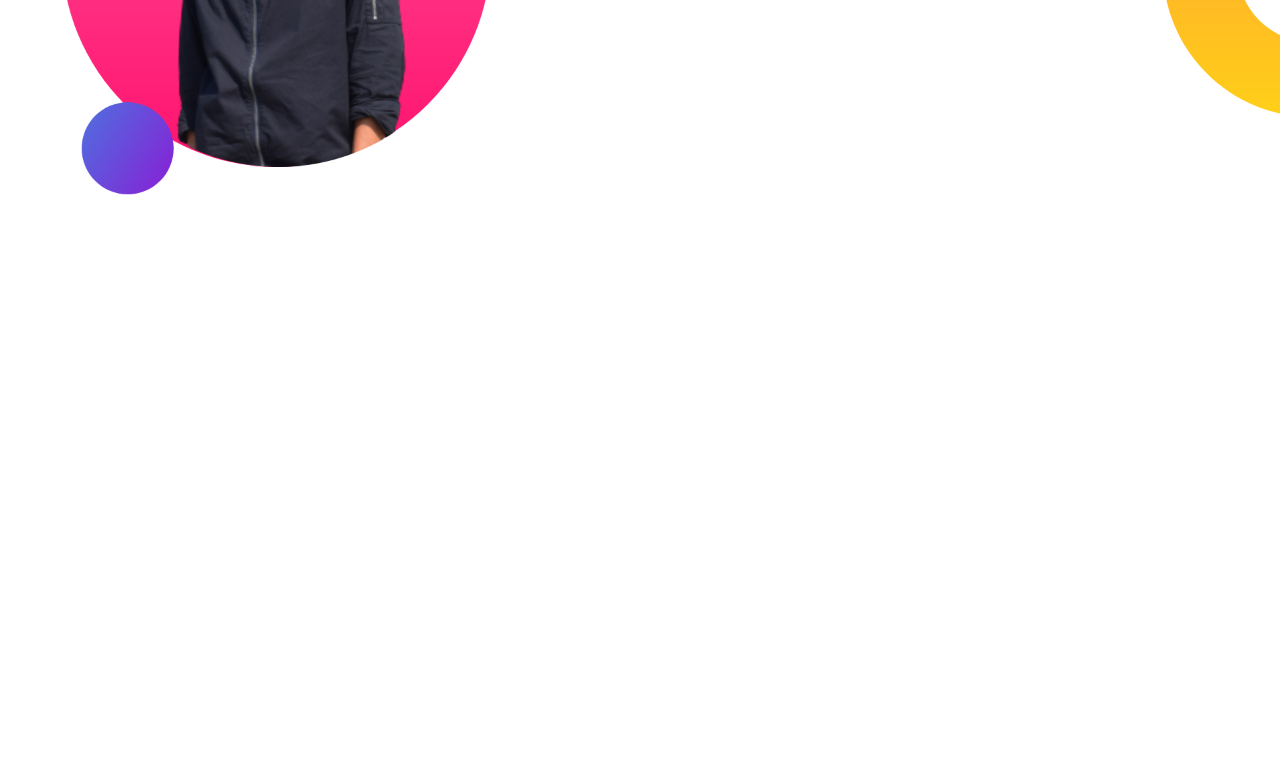
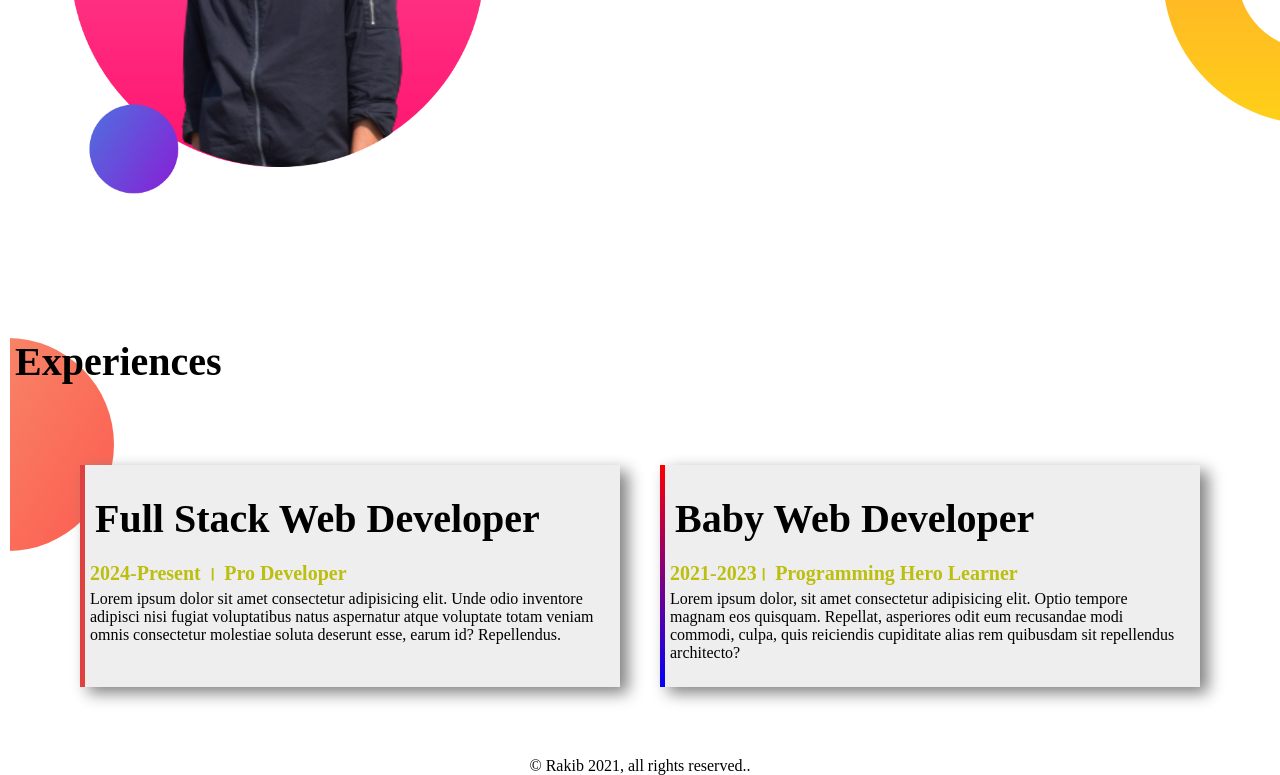
Before and after one commit to sheikhrakib0/My-portfolio1, a plain HTML site: page index.html in a window 1280 px wide. Shown: the part 914-1689 px from the top of the page. Before the commit the page ends 1143 px from the top, so only its background shows below. Drawn offline with nearby package versions, Linux system fonts and the light colour scheme.

Commit message:
footer and experience added

```diff
--- a/index.html
+++ b/index.html
@@ -11,10 +11,10 @@
     <link rel="stylesheet" href="style.css">
 </head>
 <body>
-    <section class="first-impression">
+    <section class="first-impression flexible-container">
         <div class="div_1">
-            <h1 class="heading-1">Welcome to<br><span>Peter Parker</span>World</h1>
-            <h3>Build Climber and Train Stopper</h3>
+            <h1 class="heading-1">Welcome to<br><span>Peter Parker </span>World</h1>
+            <h3>Building Climber and Train Stopper</h3>
             <p>Lorem ipsum dolor sit amet consectetur adipisicing elit. Fugiat odio cumque deleniti distinctio repudiandae odit accusantium perspiciatis voluptates provident sit obcaecati cum ratione neque deserunt praesentium consectetur, ullam illum repellat.</p>
             <button><a href="https://www.google.com/" target="-blank">hire me</a></button>
         </div>
@@ -22,7 +22,7 @@
             <img src="images/my-bg3.png" alt="amar chobi">
         </div>
     </section>
-    <section class="dream_big">
+    <section class="dream_big flexible-container">
         <div class="div_1">
             <img src="images/my-bg3.png" alt="">
         </div>
@@ -33,5 +33,23 @@
             <button><a target="_blank" href="">Download Resume</a></button>
         </div>
     </section>
+    <section class="experience_area">
+        <h1>Experiences</h1>
+        <div class="ex-items flexible-container">
+            <div class="ex_div_1 div_1">
+                <h1 class="ex-heading">Full Stack Web Developer</h1>
+                <h4 class="status">2024-Present । Pro Developer</h4>
+                <p>Lorem ipsum dolor sit amet consectetur adipisicing elit. Unde odio inventore adipisci nisi fugiat voluptatibus natus aspernatur atque voluptate totam veniam omnis consectetur molestiae soluta deserunt esse, earum id? Repellendus.</p>
+            </div>
+            <div class="ex_div_2 div_1">
+                <h1 class="ex-heading">Baby Web Developer</h1>
+                <h4 class="status">2021-2023। Programming Hero Learner</h4>
+                <p>Lorem ipsum dolor, sit amet consectetur adipisicing elit. Optio tempore magnam eos quisquam. Repellat, asperiores odit eum recusandae modi commodi, culpa, quis reiciendis cupiditate alias rem quibusdam sit repellendus architecto?</p>
+            </div>
+        </div>
+    </section>
+    <section id="footer">
+        <p>© Rakib 2021, all rights reserved..</p>
+    </section>
 </body>
 </html>
--- a/style.css
+++ b/style.css
@@ -13,14 +13,16 @@
 span {
     color: crimson;
 }
+.flexible-container {
+    display: flex;
+    margin-bottom: 100px;
+}
 .first-impression {
-    display: flex;
     background-image: url("images/top-banner.png");
     background-repeat: no-repeat;
-    margin-bottom: 100px;
 }
 .div_1 {
-    margin: 10px;
+    margin: 20px;
     padding: 20px;
     width: 50%;
     padding-left: 5px;
@@ -50,8 +52,47 @@ button a {
 }
 
 .dream_big {
-    display: flex;
     background-image: url("images/dream-bg.png");
     background-repeat: no-repeat;
     background-position: right;
 }
+
+.experience_area {
+    margin: 10px;
+    background-image: url("images/exp-bg.png");
+    background-repeat: no-repeat;
+
+}
+.experience_area h1 {
+    margin: 10px 0 10px 0;
+    padding-bottom: 10px;
+    font-size: 40px;
+    margin-left: 5px;
+}
+.ex-items {
+    margin: 30px;
+    padding: 20px;
+
+}
+.ex_div_1 {
+    border-left: 5px solid #df4040;
+    background-color: #eee;
+    box-shadow: 8px 6px 15px gray;
+}
+.ex_div_2 {
+    border-left: 5px solid;
+    border-image: linear-gradient(red, blue);
+    border-image-slice: 1;
+    background-color: #eee;
+    box-shadow: 8px 6px 15px gray;
+}
+.ex-heading {
+    text-size-adjust:inherit;
+}
+.status {
+    font-size: 20px;
+    color: rgb(188, 190, 16);
+}
+#footer {
+    text-align: center;
+}
```
